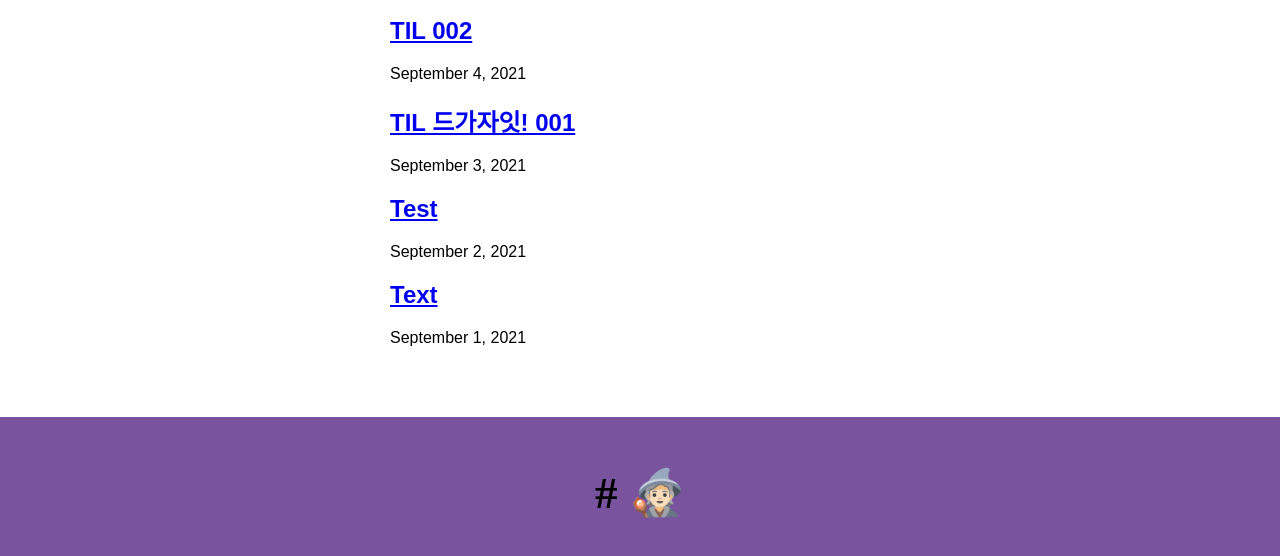
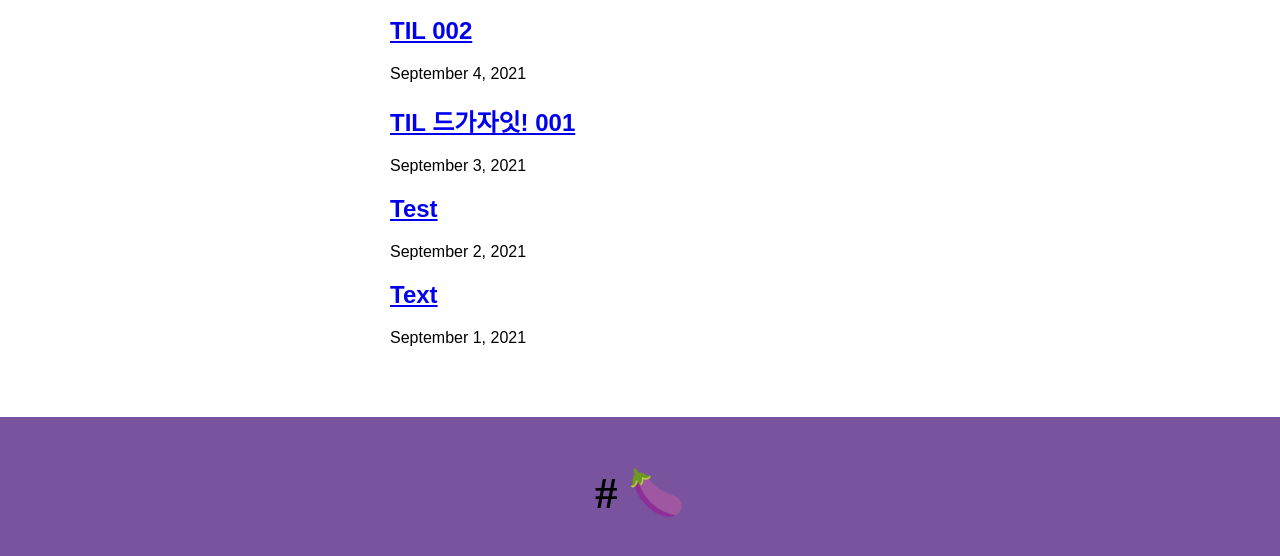
Before and after one commit to kanovii/kanovii_til, a Gatsby site: page /blog in a window 1280 px wide. Shown: the part 238-794 px from the top of the page. Built offline with nearby package versions, Linux system fonts and the light colour scheme; Gatsby itself is replaced by a stand-in of ours; some packages are replaced by stand-ins of ours.

Commit message:
footer icon

```diff
--- a/src/components/footer.js
+++ b/src/components/footer.js
@@ -3,7 +3,7 @@ import { footer, footerText } from "./layout.module.css"
 const Footer = () => {
     return (
         <div className={footer}>
-            <h2 className={footerText}># 🧙🏻</h2>
+            <h2 className={footerText}># 🍆</h2>
         </div>
     )
 }
```
